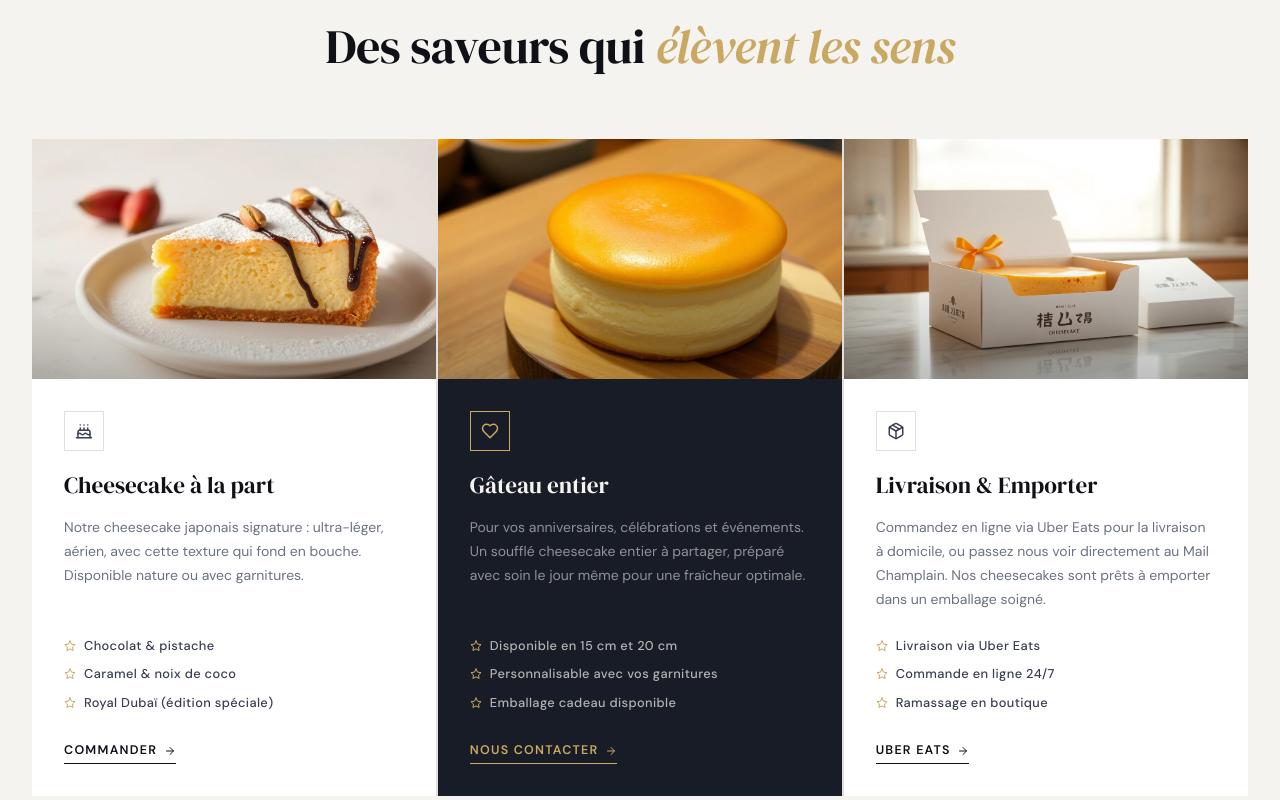
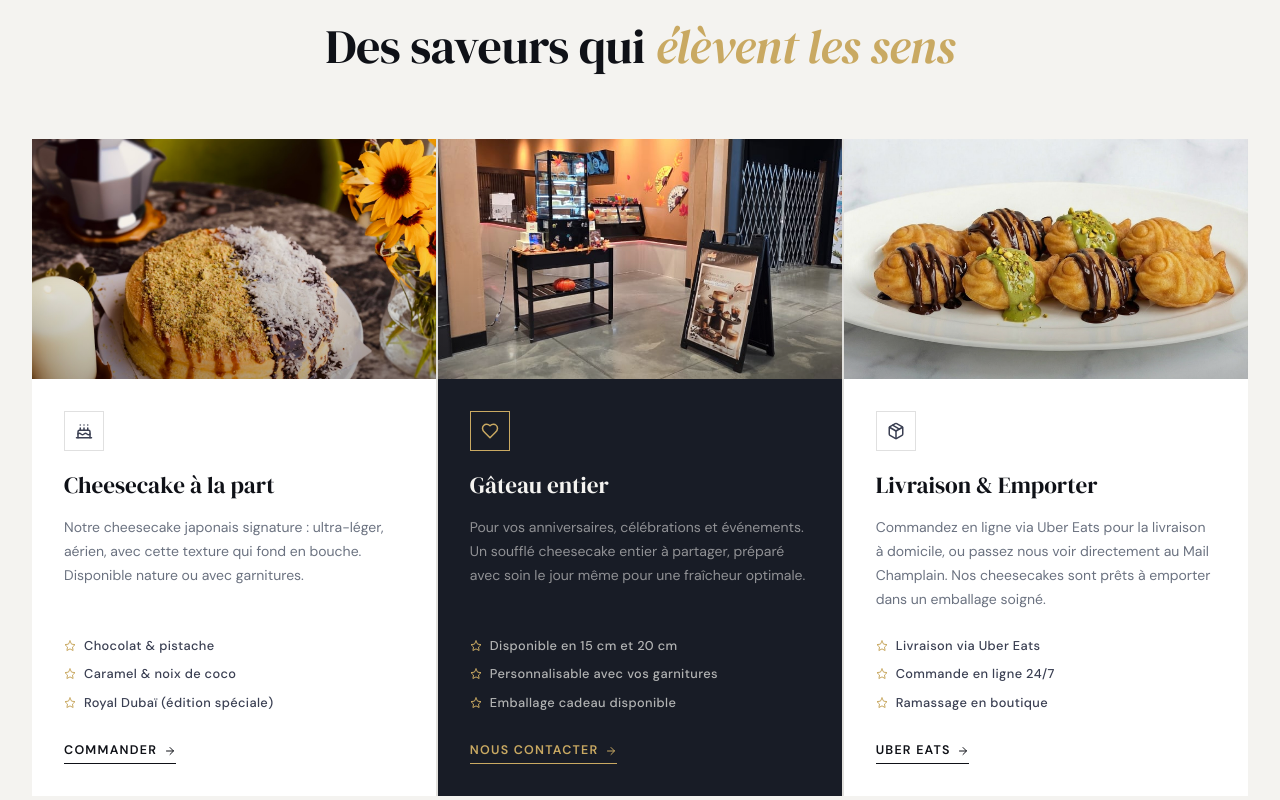
Before and after one commit to XavierParadis333/souffle-brossard, a React (Vite) app: page / in a window 1280 px wide. Shown: the part 1080-1880 px from the top of the page. Built offline with nearby package versions, Linux system fonts and the light colour scheme.

Commit message:
Replace AI images with real Google Maps photos

```diff
--- a/src/App.tsx
+++ b/src/App.tsx
@@ -183,8 +183,8 @@ export default function App() {
             <div className="service-card">
               <div className="service-img-wrap">
                 <img
-                  src="/images/service-1.webp"
-                  alt="Cheesecake japonais à la part"
+                  src="/images/google-3.jpg"
+                  alt="Cheesecake japonais entier pistache noix de coco"
                   className="service-img"
                   loading="lazy"
                   onError={(e) => {
@@ -219,8 +219,8 @@ export default function App() {
             <div className="service-card service-card--featured">
               <div className="service-img-wrap">
                 <img
-                  src="/images/service-2.webp"
-                  alt="Gâteau japonais entier pour célébration"
+                  src="/images/store.jpg"
+                  alt="Boutique Soufflé Mail Champlain"
                   className="service-img"
                   loading="lazy"
                   onError={(e) => {
@@ -255,8 +255,8 @@ export default function App() {
             <div className="service-card">
               <div className="service-img-wrap">
                 <img
-                  src="/images/service-3.webp"
-                  alt="Commande en ligne Soufflé livraison"
+                  src="/images/google-2.jpg"
+                  alt="Taiyaki chocolat pistache Soufflé"
                   className="service-img"
                   loading="lazy"
                   onError={(e) => {
@@ -453,8 +453,8 @@ export default function App() {
       <section className="cta-section" id="contact">
         <div className="cta-bg">
           <img
-            src="/images/cta.webp"
-            alt="Cheesecake japonais Soufflé"
+            src="/images/google-3.jpg"
+            alt="Cheesecake japonais Soufflé pistache noix de coco"
             className="cta-img"
             loading="lazy"
             onError={(e) => {
```
Also changed, not shown: public/images/google-2.jpg (added), public/images/google-3.jpg (added).
